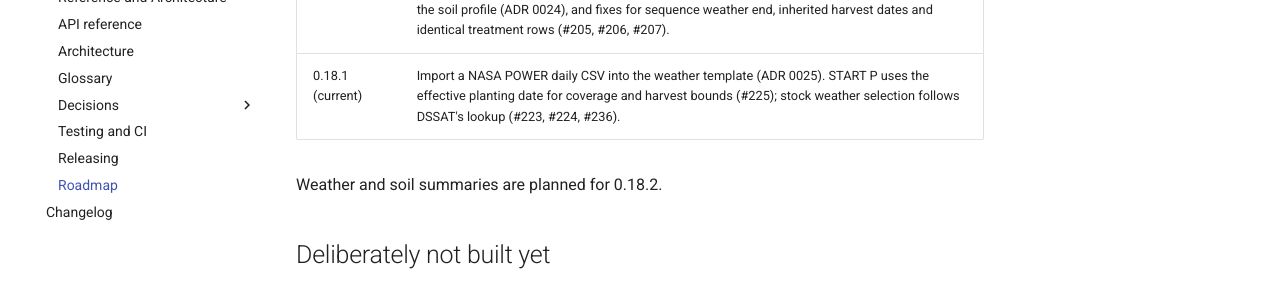
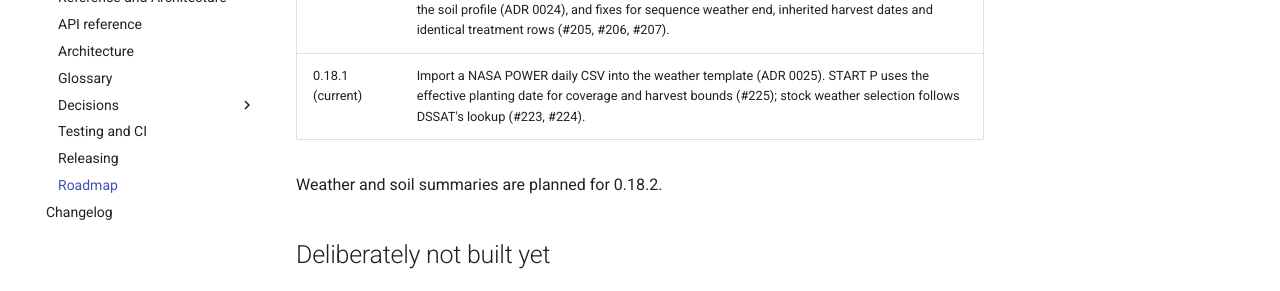
Before and after one commit to AbdelrahmanAmr3/dssatlab, an MkDocs documentation site: the page built from docs/reference/roadmap.md, in a window 1280 px wide and 900 px high, scrolled down 2185 px. Shown: the part 192-483 px from the top of the window. Built offline with MkDocs 1.6.1 and Material for MkDocs 9.7.7, drawn with Linux system fonts in a browser that asks for light colours; comment, search, counter and statistics services are not loaded.

Commit message:
Drop open follow-up #236 from the 0.18.1 roadmap row
Co-Authored-By: Claude Opus 5.5 <noreply@anthropic.com>

```diff
--- a/docs/reference/roadmap.md
+++ b/docs/reference/roadmap.md
@@ -32,7 +32,7 @@ What each version added, and what is deliberately not built yet. The full histor
 | 0.16.1 | Residue, tillage and harvest events per treatment and rotation component, including fallows; same-date events, RESID/HARVS checks and harvest_management (ADR 0021). See the [field tables](../guide/experiment.md#residues-tillage-and-harvest). |
 | 0.17.0 | Sequence and forecast runs: `run()` picks mode Q for sequence treatments and Y for `.FCX` files with a generated `DSSBatch.v48`, rotation templates up to 99 components with a leading fallow, HARVS R harvest checks, and level reuse past 99 (ADR 0022, ADR 0023). See [run modes](../guide/run-filex.md#run-modes-sequences-and-forecasts). |
 | 0.18.0 | Stock weather and soil files copied unchanged, optional daily PAR, initial conditions deeper than the soil profile (ADR 0024), and fixes for sequence weather end, inherited harvest dates and identical treatment rows (#205, #206, #207). |
-| 0.18.1 (current) | Import a NASA POWER daily CSV into the weather template (ADR 0025). START P uses the effective planting date for coverage and harvest bounds (#225); stock weather selection follows DSSAT's lookup (#223, #224, #236). |
+| 0.18.1 (current) | Import a NASA POWER daily CSV into the weather template (ADR 0025). START P uses the effective planting date for coverage and harvest bounds (#225); stock weather selection follows DSSAT's lookup (#223, #224). |
 
 Weather and soil summaries are planned for 0.18.2.
 
```
